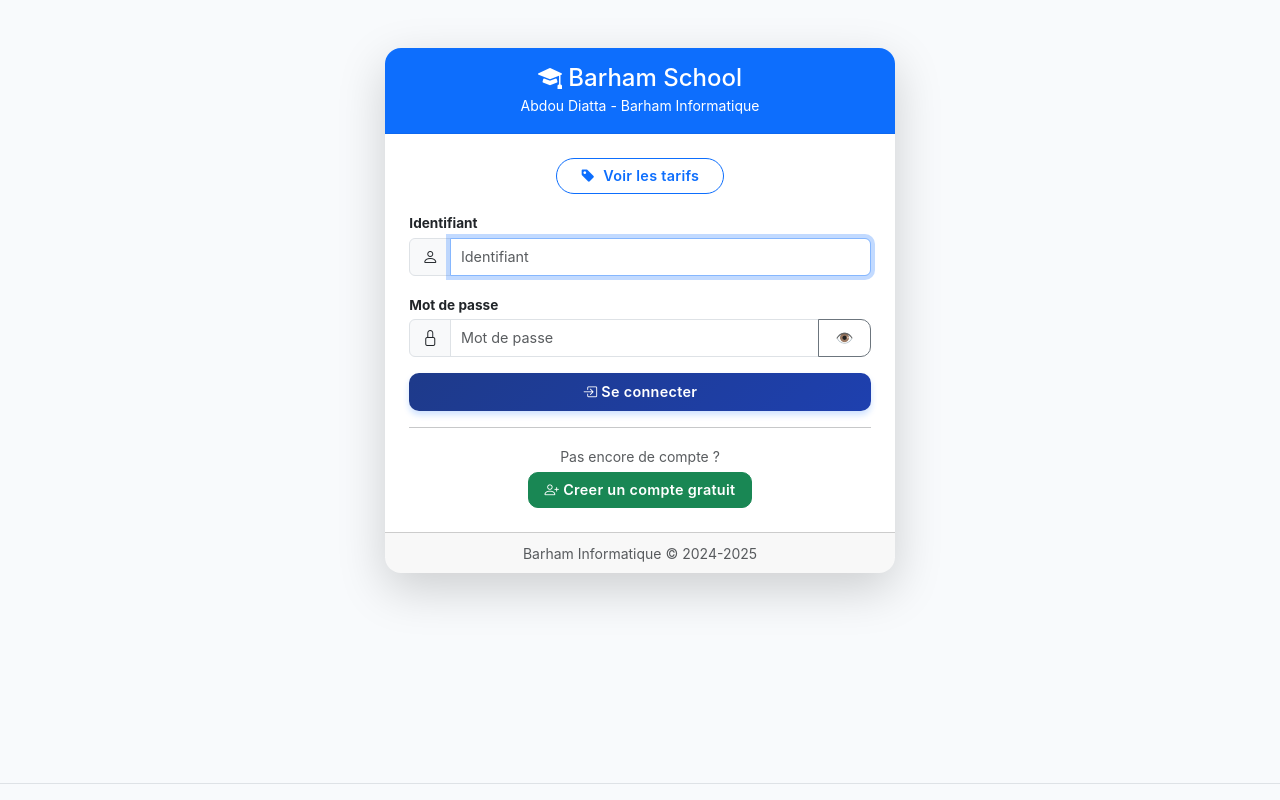
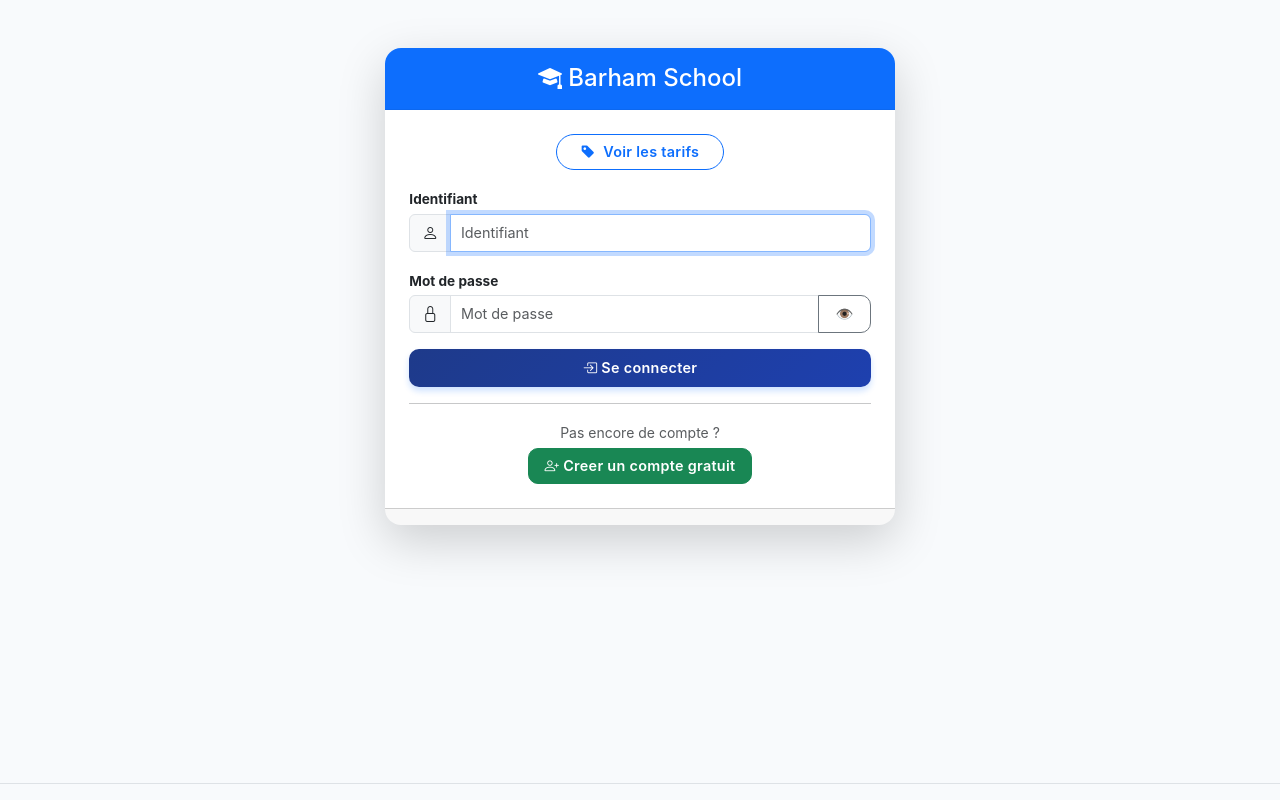
Before and after one commit to bartho1992/barham-school, a Flask app: page /login in a window 1280 px wide. Run offline with Flask 3, Linux system fonts and the light colour scheme; data comes from the database, SQL or seed files in the repository.

Commit message:
Retirer Abdou Diatta - Barham Informatique de la page login

```diff
--- a/templates/login.html
+++ b/templates/login.html
@@ -6,7 +6,6 @@
         <div class="card shadow-lg border-0">
             <div class="card-header bg-primary text-white text-center py-3">
                 <h4 class="mb-0"><i class="bi bi-mortarboard-fill"></i> Barham School</h4>
-                <small>Abdou Diatta - Barham Informatique</small>
             </div>
             <div class="card-body p-4">
                 <div class="text-center mb-3">
@@ -41,7 +40,6 @@
                 </div>
             </div>
             <div class="card-footer text-center text-muted">
-                <small>Barham Informatique &copy; {{ current_annee }}</small>
             </div>
         </div>
     </div>
```
